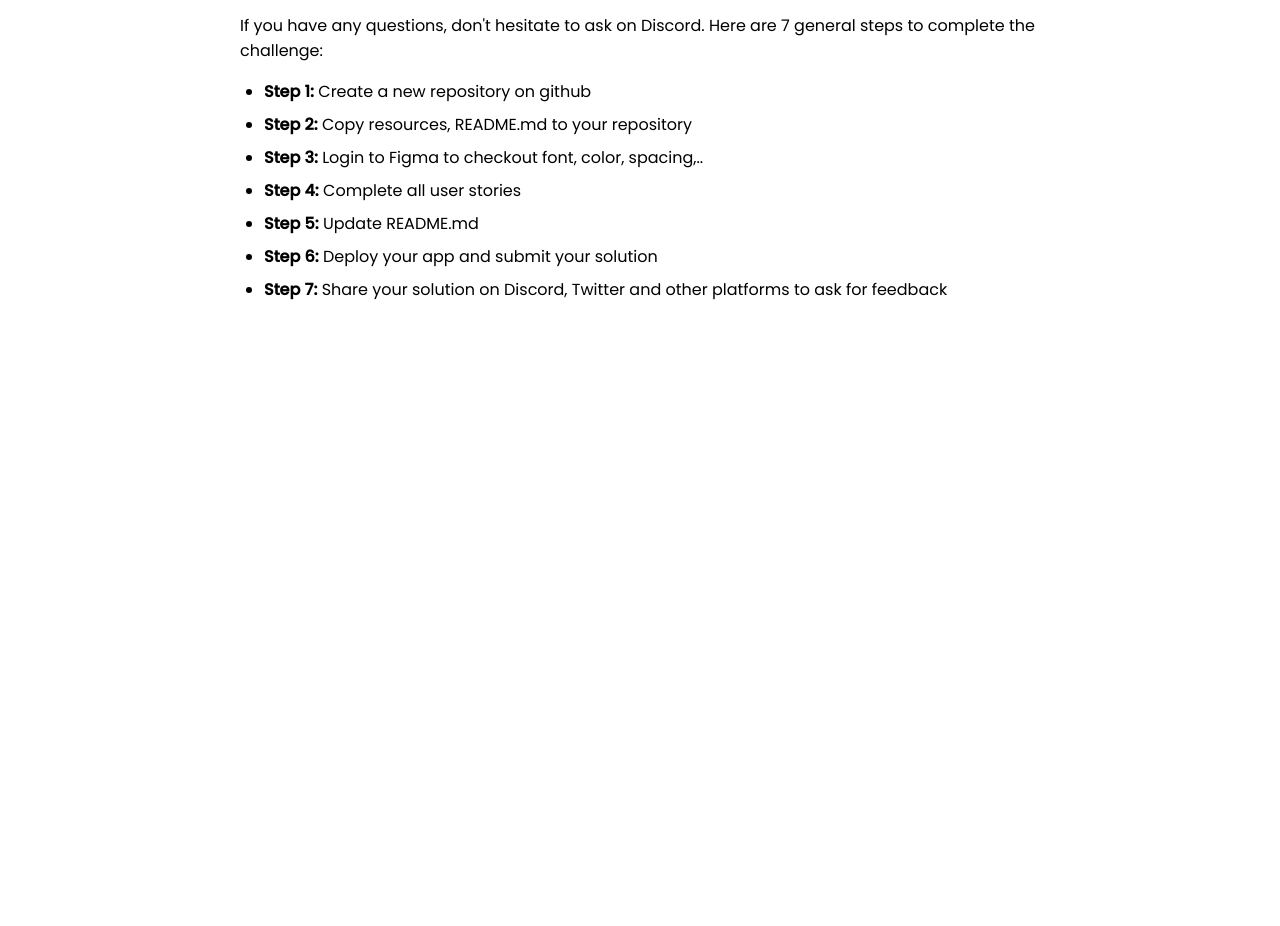
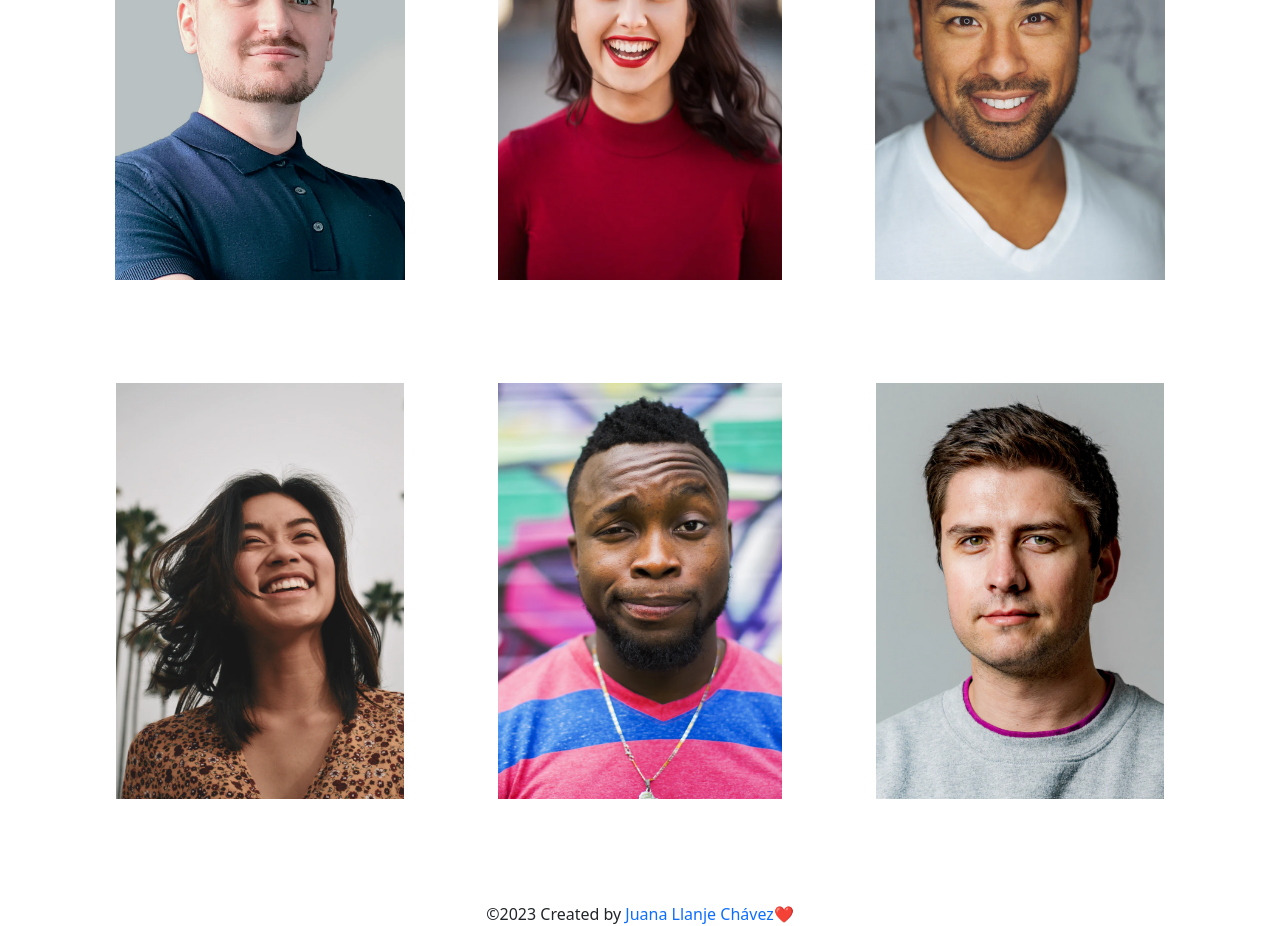
Before and after one commit to Juana-89/my-team-page-master, a website: page src/index.html in a window 1280 px wide. Shown: the part 278-1204 px from the top of the page. Before the commit the page ends 800 px from the top, so only its background shows below. Drawn offline with nearby package versions, Linux system fonts and the light colour scheme.

Commit message:
centrando las imagenes con bootstrap

```diff
--- a/src/index.html
+++ b/src/index.html
@@ -1,95 +1,68 @@
 <!DOCTYPE html>
 <html lang="en">
+
 <head>
-    <meta charset="utf-8" />
-    <meta
-      name="viewport"
-      content="width=device-width, initial-scale=1,
-  maximum-scale=5"
-    />
+  <meta charset="utf-8">
+  <meta name="viewport" content="width=device-width, initial-scale=1">
 
-    <link rel="icon" href="devchallenges.png" />
+  <link rel="icon" href="./assets/devchallenges.png" />
 
-    <link
-      rel="shortcut icon"
-      type="image/x-icon"
-      href="https://devchallenges.io/"
-    />
+  <link rel="shortcut icon" type="image/x-icon" href="https://devchallenges.io/" />
 
-    <link
-      href="https://fonts.googleapis.com/css2?family=Poppins:wght@400;500&display=swap"
-      rel="stylesheet"
-    />
+  <link href="https://fonts.googleapis.com/css2?family=Poppins:wght@400;500&display=swap" rel="stylesheet" />
+  <link rel="stylesheet" type="text/css" href="./styles.css">
+  <title>Devchallenges</title>
+  <link href="https://cdn.jsdelivr.net/npm/bootstrap@5.3.0/dist/css/bootstrap.min.css" rel="stylesheet"
+    integrity="sha384-9ndCyUaIbzAi2FUVXJi0CjmCapSmO7SnpJef0486qhLnuZ2cdeRhO02iuK6FUUVM" crossorigin="anonymous">
+</head>
 
-    <title>Devchallenges</title>
-
-    <style>
-      body {
-        font-family: "Poppins", sans-serif;
-      }
-
-      ul {
-        padding-left: 24px;
-      }
-
-      li {
-        margin-bottom: 8px;
-      }
-
-      .welcome {
-        max-width: 800px;
-        margin: 0 auto;
-      }
-
-      .welcome-text {
-        margin-top: 30vh;
-        font-weight: 500;
-      }
-
-      .welcome-text p {
-        font-size: 1rem;
-        font-weight: 400;
-      }
-
-      .welcome-text h1 {
-        font-size: 1.5rem;
-      }
-
-      .welcome-text a {
-        color: #f7542e;
-      }
-    </style>
-  </head>
 <body>
-    <div class="welcome">
-      <div class="welcome-text">
+  <main class="welcome">
+    <div class="first-text">
       <h1>
-          Welcome to
-          <a href="https://devchallenges.io/" target="_blank"
-            >devchallenges.io</a
-          >
+        The creative crew
       </h1>
-
+      <h2>
+        WHO WE ARE
+      </h2>
       <p>
-          If you have any questions, don't hesitate to ask on Discord. Here are
-          7 general steps to complete the challenge:
+        We are team of creatively diverse, driven, innovative individuals working in various locations from the world.
       </p>
     </div>
+      <div class="container">
+        <div class="row row-cols-3">
+          <div class="col-4 text-center">
+            <img src="./assets/photo1.png" alt="photo1" />
+          </div>
+          <div class="col-4 text-center">
+            <img src="./assets/photo2.png" alt="photo2" />
+          </div>
+          <div class="col-4 text-center">
+            <img src="./assets/photo3.png" alt="photo3" />
+          </div>
+          <div class="col-4 text-center">
+            <img src="./assets/photo4.png" alt="photo4" />
+          </div>
+          <div class="col-4 text-center">
+            <img src="./assets/photo5.png" alt="photo5" />
+          </div>
+          <div class="col-4 text-center">
+            <img src="./assets/photo6.png" alt="photo6" />
+          </div>
+        </div>
+      </div>
 
-      <ul>
-        <li><b>Step 1:</b> Create a new repository on github</li>
-        <li><b>Step 2:</b> Copy resources, README.md to your repository</li>
-        <li>
-          <b>Step 3:</b> Login to Figma to checkout font, color, spacing,..
-        </li>
-        <li><b>Step 4:</b> Complete all user stories</li>
-        <li><b>Step 5:</b> Update README.md</li>
-        <li><b>Step 6:</b> Deploy your app and submit your solution</li>
-        <li>
-          <b>Step 7:</b> Share your solution on Discord, Twitter and other
-          platforms to ask for feedback
-        </li>
-      </ul>
-    </div>
+
+
+
+
+
+
+    <footer class="footer">©2023 Created by <a href="https://github.com/Juana-89/my-team-page-master">Juana Llanje
+        Chávez</a>❤️</footer>
+    <script src="https://cdn.jsdelivr.net/npm/bootstrap@5.3.0/dist/js/bootstrap.bundle.min.js"
+      integrity="sha384-geWF76RCwLtnZ8qwWowPQNguL3RmwHVBC9FhGdlKrxdiJJigb/j/68SIy3Te4Bkz"
+      crossorigin="anonymous"></script>
 </body>
+
 </html>
--- a/src/styles.css
+++ b/src/styles.css
@@ -0,0 +1,24 @@
+* {
+  margin: 0;
+  padding: 0;
+  box-sizing: border-box;
+}
+
+body {
+  font-family: "Poppins", sans-serif;
+}
+
+.footer {
+  text-align: center;
+}
+
+.footer a {
+  text-decoration: none;
+}
+
+.row-cols-3 img {
+  display: block;
+  max-width: 100%;
+  height: 80%;
+  margin: 0 auto;
+}
```
Also changed, not shown: 1 other file. Lines whose indentation alone changed are shown as unchanged.
